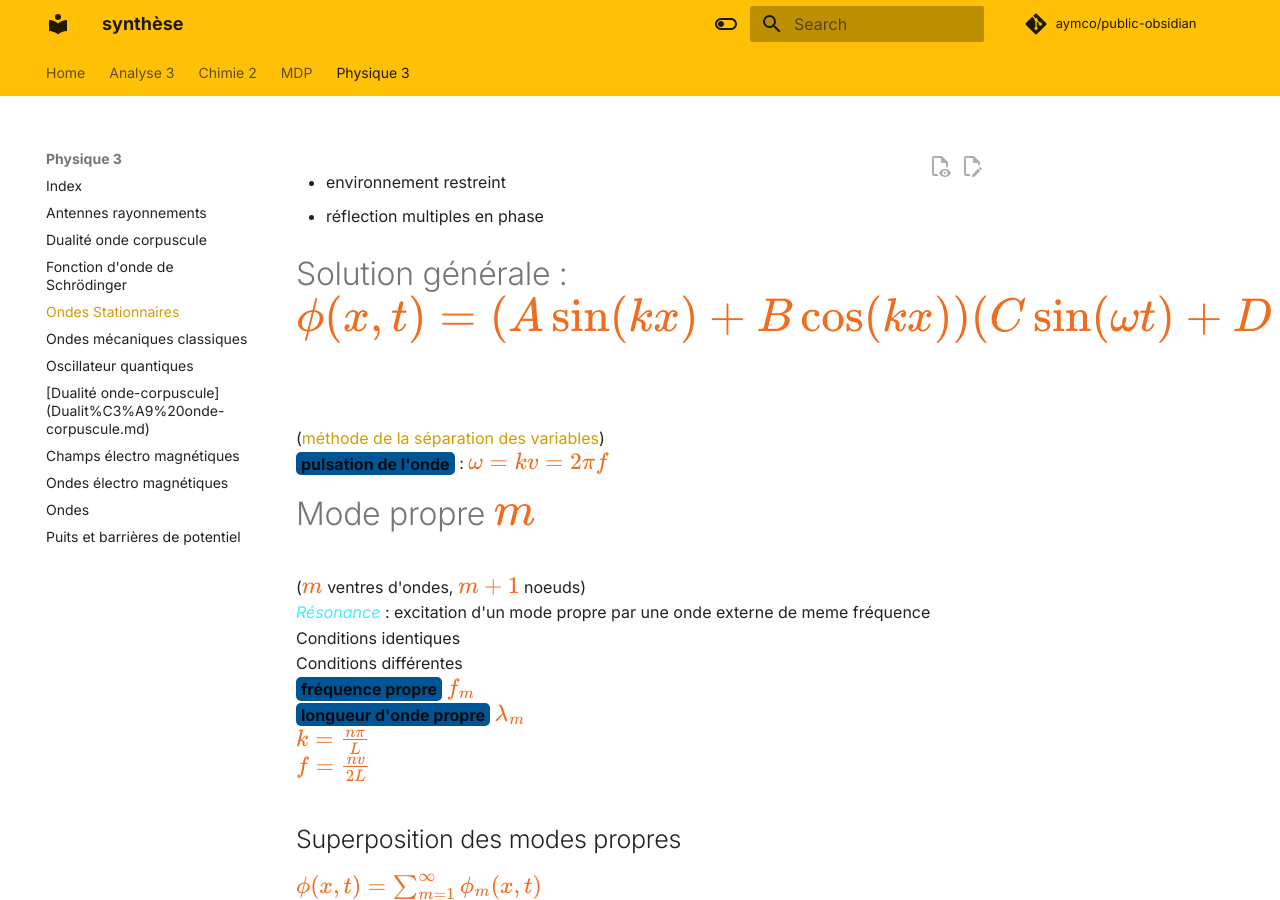
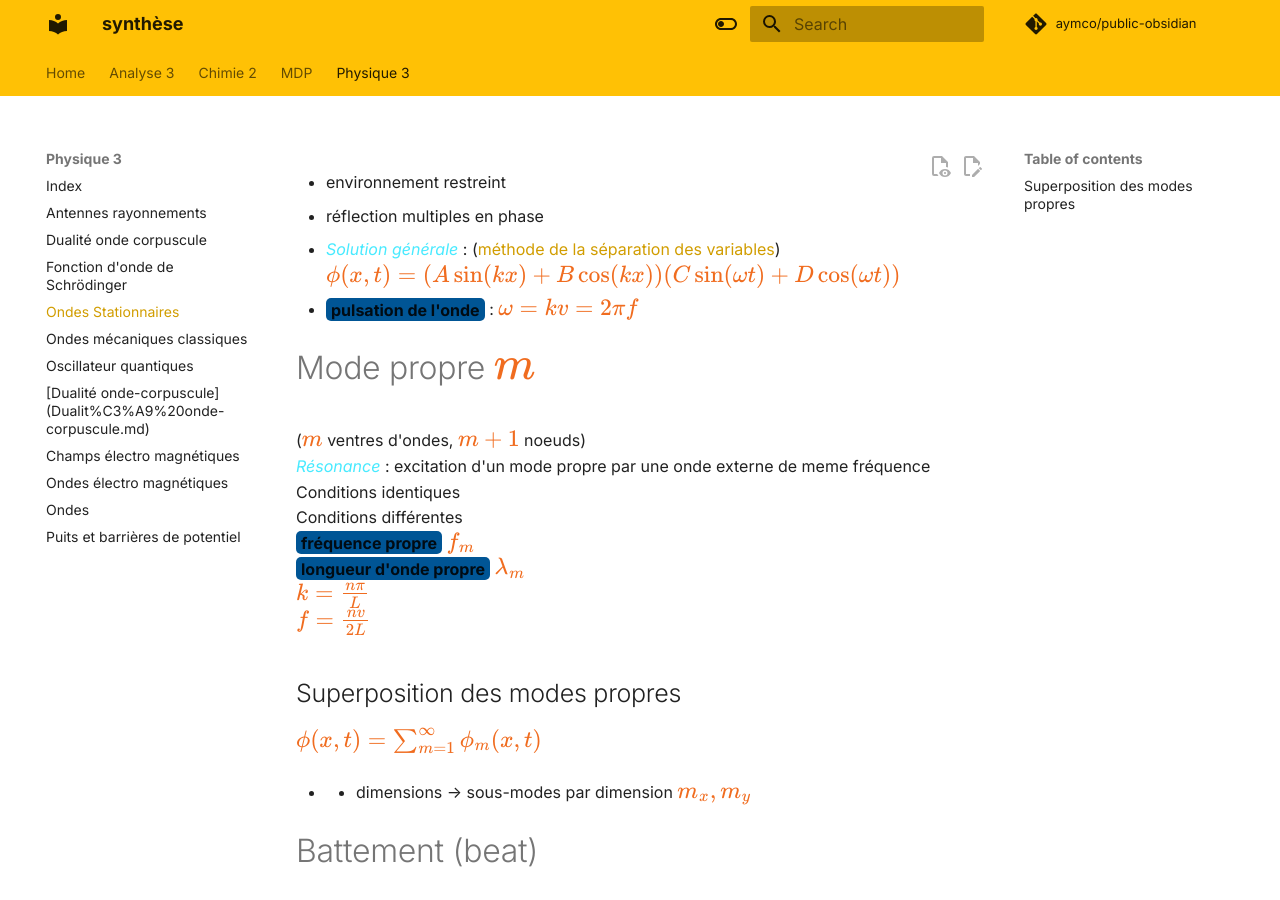
Before and after one commit to Aymco/public-obsidian, an MkDocs documentation site: the page built from docs/Physique 3/Ondes Stationnaires.md, in a window 1280 px wide and 900 px high. Built offline with MkDocs 1.6.1 and Material for MkDocs 9.7.7, drawn with Linux system fonts in a browser that asks for light colours; comment, search, counter and statistics services are not loaded.

Commit message:
PUSH NOTE : Ondes Stationnaires.md

```diff
--- a/docs/Physique 3/Ondes Stationnaires.md
+++ b/docs/Physique 3/Ondes Stationnaires.md
@@ -12,9 +12,10 @@
 
 - réflection multiples en phase
 
-# Solution générale : $\phi(x,t)=(A\sin(kx)+B\cos(kx))(C\sin(\omega t)+D\cos(\omega t))$
-([méthode de la séparation des variables](m%C3%A9thode%20de%20la%20s%C3%A9paration%20des%20variables.md))
-**pulsation de l'onde** :  $\omega=kv=2\pi f$
+
+- *Solution générale* : ([méthode de la séparation des variables](m%C3%A9thode%20de%20la%20s%C3%A9paration%20des%20variables.md)) $\phi(x,t)=(A\sin(kx)+B\cos(kx))(C\sin(\omega t)+D\cos(\omega t))$
+
+- **pulsation de l'onde** :  $\omega=kv=2\pi f$
 # Mode propre $m$
 ($m$ ventres d'ondes, $m+1$ noeuds)
 *Résonance* : excitation d'un mode propre par une onde externe de meme fréquence
```
Also changed, not shown: other parts of docs/Physique 3/Ondes Stationnaires.md (+1 -1 lines).
